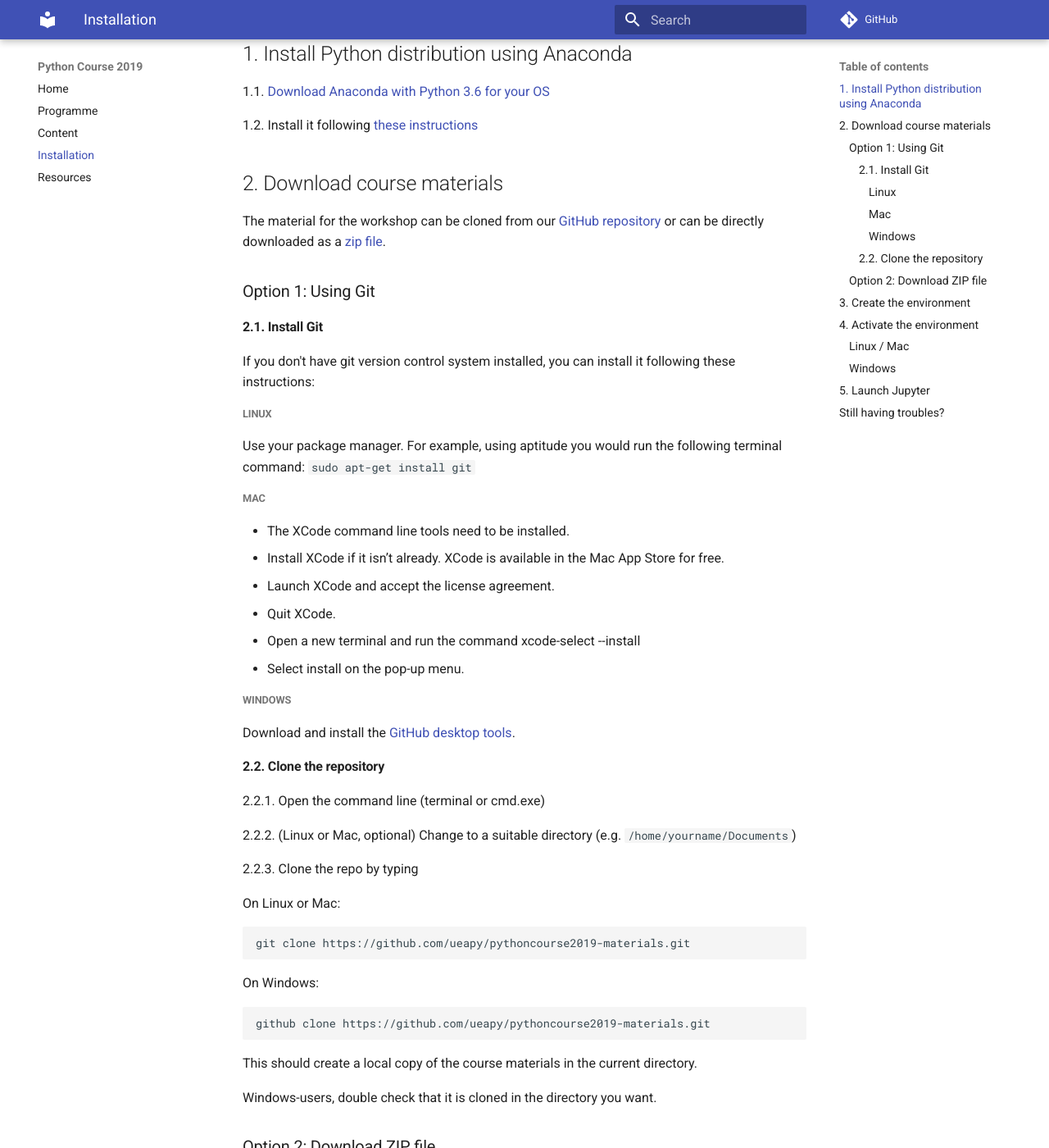
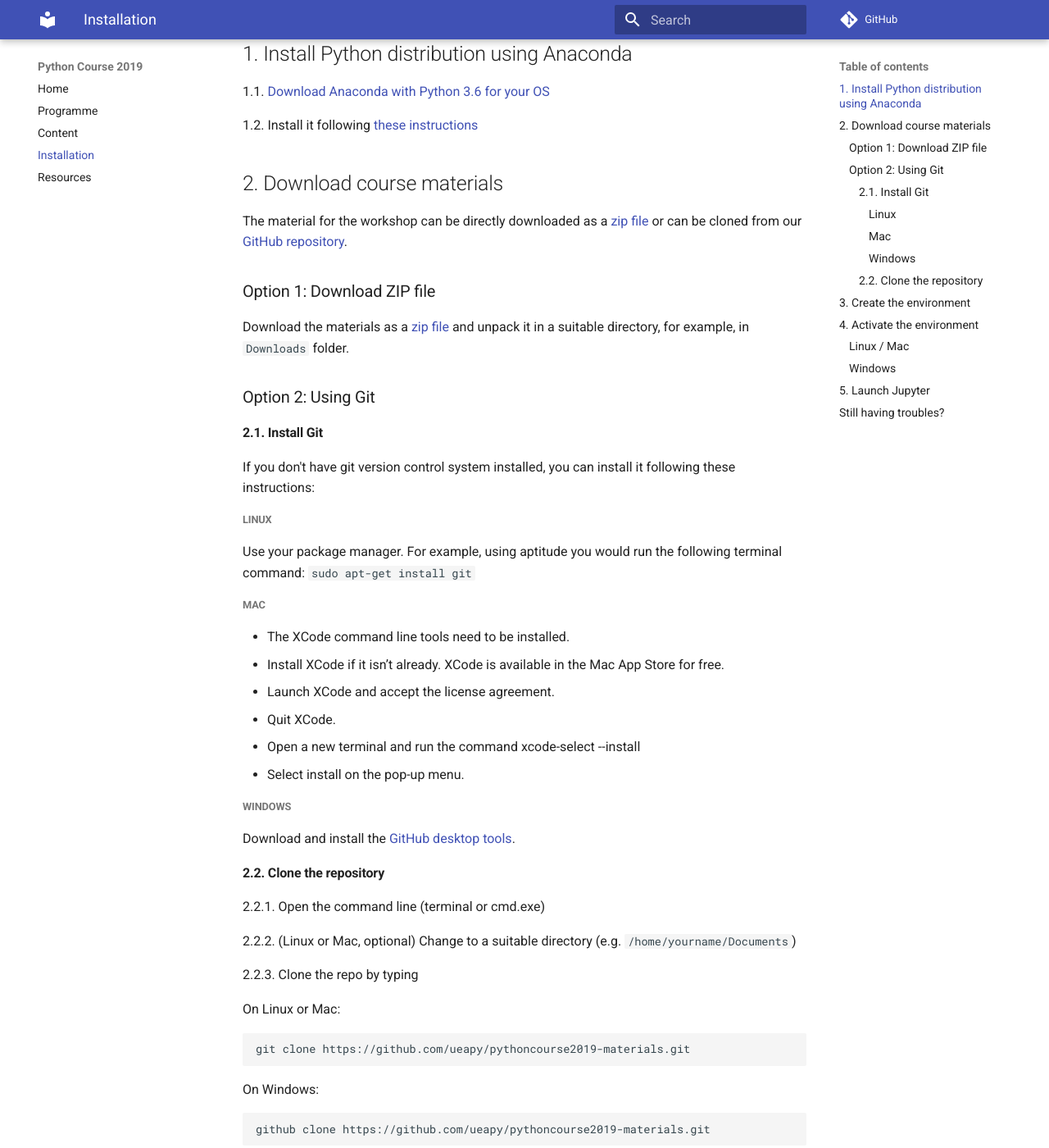
Before and after one commit to ueapy/pythoncourse2019, an MkDocs documentation site: the page built from src/installation.md, in a window 1280 px wide and 1400 px high, scrolled down 332 px. Shown: the whole window at 82% size. Built offline with MkDocs 1.6.1 and Material for MkDocs 9.7.7, drawn with Linux system fonts in a browser that asks for light colours; comment, search, counter and statistics services are not loaded; old or Windows-style settings are respelled for this version of MkDocs; some of the changed text lies outside the part shown.

Commit message:
2019 programme and tweaks to installation

```diff
--- a/mkdocs.yml
+++ b/mkdocs.yml
@@ -11,7 +11,7 @@
 docs_dir: src
 site_dir: _site
 
-pages:
+nav:
   - Home: index.md
   - Programme: programme.md
   - Content: content.md
--- a/src/installation.md
+++ b/src/installation.md
@@ -12,9 +12,13 @@
 1.2. Install it following [these instructions](https://docs.anaconda.com/anaconda/install/)
 
 ## 2. Download course materials
-The material for the workshop can be cloned from our [GitHub repository](https://github.com/ueapy/pythoncourse2019-materials) or can be directly downloaded as a [zip file](https://github.com/ueapy/pythoncourse2019-materials/archive/master.zip).
+The material for the workshop can be directly downloaded as a [zip file](https://github.com/ueapy/pythoncourse2019-materials/archive/master.zip) or can be cloned from our [GitHub repository](https://github.com/ueapy/pythoncourse2019-materials).
 
-### Option 1: Using Git
+
+### Option 1: Download ZIP file
+Download the materials as a [zip file](https://github.com/ueapy/pythoncourse2019-materials/archive/master.zip) and unpack it in a suitable directory, for example, in `Downloads` folder.
+
+### Option 2: Using Git
 #### 2.1. Install Git
 If you don't have git version control system installed, you can install it following these instructions:
 ##### Linux
```
Also changed, not shown: other parts of src/installation.md (+0 -4 lines), src/index.md (+0 -2 lines), src/programme.md (+3 -3 lines).
